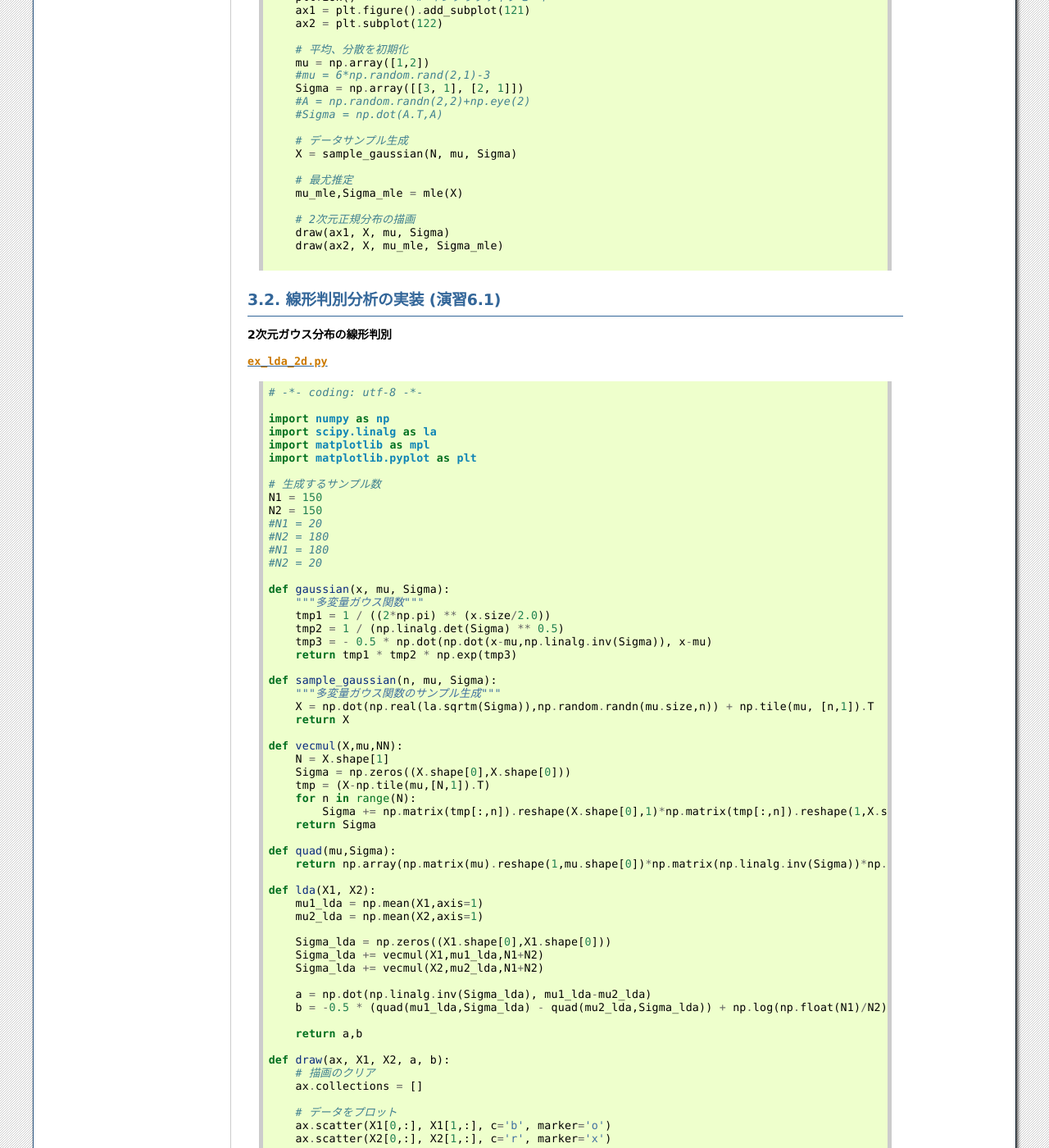
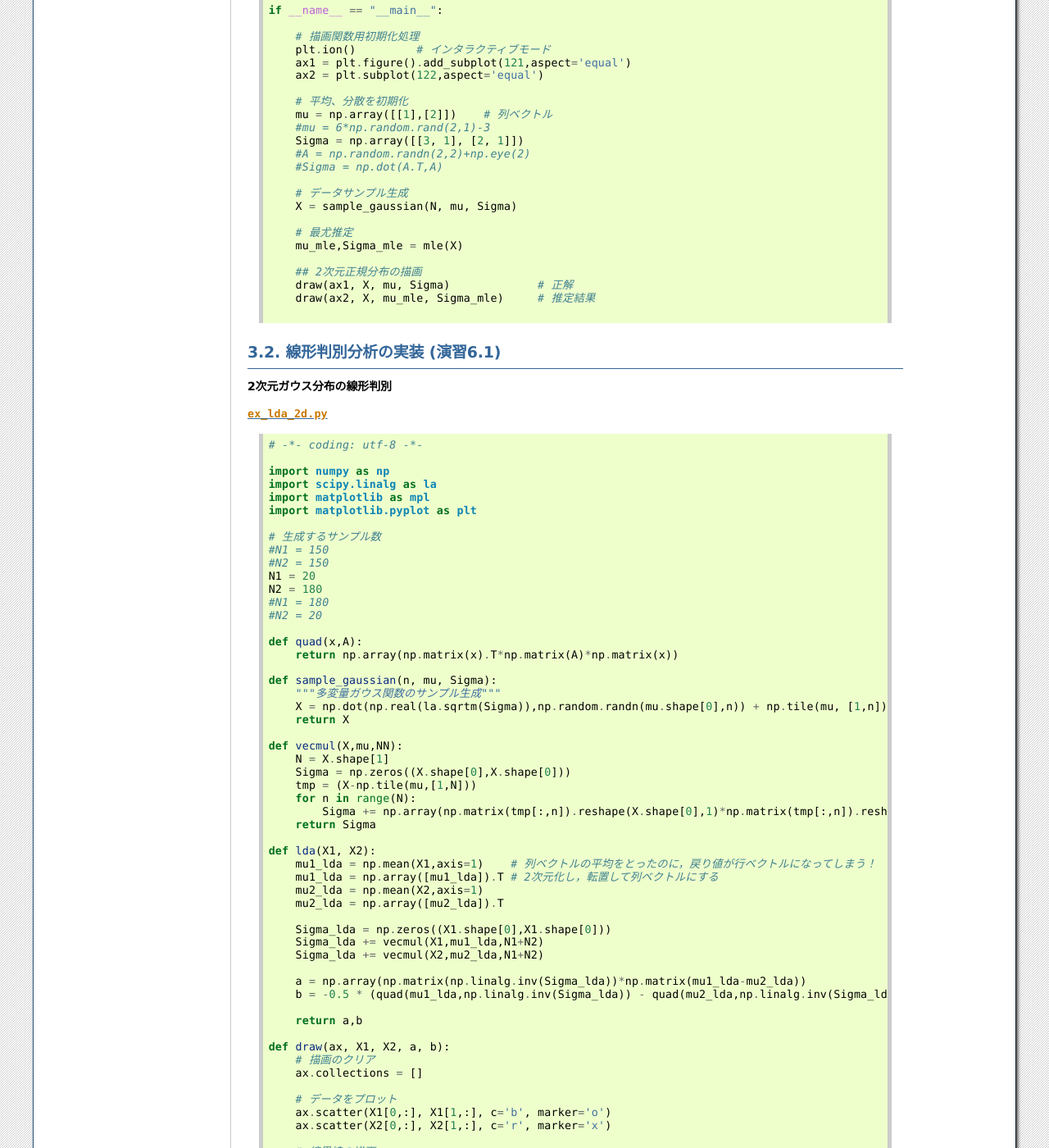
Before and after one commit to knoda/StatML, a Sphinx documentation site: the page built from source/exercise/1-3_ex.rst, in a window 1280 px wide and 1400 px high, scrolled down 2607 px. Shown: the whole window at 82% size. Built offline with Sphinx 7.4.7, drawn with Linux system fonts in a browser that asks for light colours; some of the changed text lies outside the part shown.

Commit message:
Some changes

```diff
--- a/source/exercise/1-3_ex.rst
+++ b/source/exercise/1-3_ex.rst
@@ -35,5 +35,9 @@
 多カテゴリ文字認識 (演習6.2)
 ============================
 
+:download:`ex_lda_digits_multi.py <./py/03/ex_lda_digits_multi.py>`
+
+.. literalinclude:: py/03/ex_lda_digits_multi.py
+
 宿題
 ====
--- a/source/exercise/1-4_ex.rst
+++ b/source/exercise/1-4_ex.rst
@@ -2,8 +2,8 @@
 最尤推定法におけるモデル選択
 ============================
 
-モデル選択の実装 (演習7.2)
-==========================
+モデル選択の実装 (演習7.2) ■
+============================
 
 
 宿題
--- a/source/exercise/py/02/ex_gaussian_2d.py
+++ b/source/exercise/py/02/ex_gaussian_2d.py
@@ -4,11 +4,14 @@
 import matplotlib as mpl
 import matplotlib.pyplot as plt
 
+def quad(x,A):
+    return np.array(np.matrix(x).T*np.matrix(A)*np.matrix(x))
+
 def gaussian(x, mu, Sigma):
     """多変量ガウス関数"""
     tmp1 = 1 / ((2*np.pi) ** (x.size/2.0))
     tmp2 = 1 / (np.linalg.det(Sigma) ** 0.5)
-    tmp3 = - 0.5 * np.dot(np.dot(x-mu, np.linalg.inv(Sigma)), x-mu)
+    tmp3 = - 0.5 * quad(x-mu,np.linalg.inv(Sigma))
     return tmp1 * tmp2 * np.exp(tmp3)
 
 def draw(ax, mu, Sigma):
@@ -22,7 +25,7 @@
     z = np.zeros((50,50))
     for i in range(len(ylist)):
         for j in range(len(xlist)):
-            xx = np.array([xlist[j], ylist[i]])
+            xx = np.array([[xlist[j]], [ylist[i]]])
             z[i,j] = gaussian(xx, mu, Sigma)
     cs = ax.pcolor(x, y, z)
     plt.colorbar(cs)
@@ -51,8 +54,8 @@
     ax = plt.figure().add_subplot(1,1,1)
 
     # 平均、分散を初期化
-    #mu = np.array([0, 1])
-    mu = 6*np.random.rand(2)-3
+    #mu = np.array([[0], [1]])
+    mu = 6*np.random.rand(2,1)-3
 
     #Sigma = np.array([[5, 0], [0, 1]]);
     Sigma = np.array([[5, 1], [1, 0.5]]);
--- a/source/exercise/py/03/ex_lda_2d.py
+++ b/source/exercise/py/03/ex_lda_2d.py
@@ -6,46 +6,41 @@
 import matplotlib.pyplot as plt
 
 # 生成するサンプル数
-N1 = 150
-N2 = 150
-#N1 = 20
-#N2 = 180
+#N1 = 150
+#N2 = 150
+N1 = 20
+N2 = 180
 #N1 = 180
 #N2 = 20
 
-def gaussian(x, mu, Sigma):
-    """多変量ガウス関数"""
-    tmp1 = 1 / ((2*np.pi) ** (x.size/2.0))
-    tmp2 = 1 / (np.linalg.det(Sigma) ** 0.5)
-    tmp3 = - 0.5 * np.dot(np.dot(x-mu,np.linalg.inv(Sigma)), x-mu)
-    return tmp1 * tmp2 * np.exp(tmp3)
+def quad(x,A):
+    return np.array(np.matrix(x).T*np.matrix(A)*np.matrix(x))
 
 def sample_gaussian(n, mu, Sigma):
     """多変量ガウス関数のサンプル生成"""
-    X = np.dot(np.real(la.sqrtm(Sigma)),np.random.randn(mu.size,n)) + np.tile(mu, [n,1]).T
+    X = np.dot(np.real(la.sqrtm(Sigma)),np.random.randn(mu.shape[0],n)) + np.tile(mu, [1,n])
     return X
 
 def vecmul(X,mu,NN):
     N = X.shape[1]
     Sigma = np.zeros((X.shape[0],X.shape[0]))
-    tmp = (X-np.tile(mu,[N,1]).T)
+    tmp = (X-np.tile(mu,[1,N]))
     for n in range(N):
-        Sigma += np.matrix(tmp[:,n]).reshape(X.shape[0],1)*np.matrix(tmp[:,n]).reshape(1,X.shape[0])/NN
+        Sigma += np.array(np.matrix(tmp[:,n]).reshape(X.shape[0],1)*np.matrix(tmp[:,n]).reshape(1,X.shape[0]))/NN
     return Sigma
 
-def quad(mu,Sigma):
-    return np.array(np.matrix(mu).reshape(1,mu.shape[0])*np.matrix(np.linalg.inv(Sigma))*np.matrix(mu).reshape(mu.shape[0],1))
-
 def lda(X1, X2):
-    mu1_lda = np.mean(X1,axis=1)
+    mu1_lda = np.mean(X1,axis=1)    # 列ベクトルの平均をとったのに，戻り値が行ベクトルになってしまう！
+    mu1_lda = np.array([mu1_lda]).T # 2次元化し，転置して列ベクトルにする
     mu2_lda = np.mean(X2,axis=1)
+    mu2_lda = np.array([mu2_lda]).T
 
     Sigma_lda = np.zeros((X1.shape[0],X1.shape[0]))
     Sigma_lda += vecmul(X1,mu1_lda,N1+N2)
     Sigma_lda += vecmul(X2,mu2_lda,N1+N2)
 
-    a = np.dot(np.linalg.inv(Sigma_lda), mu1_lda-mu2_lda)
-    b = -0.5 * (quad(mu1_lda,Sigma_lda) - quad(mu2_lda,Sigma_lda)) + np.log(np.float(N1)/N2)
+    a = np.array(np.matrix(np.linalg.inv(Sigma_lda))*np.matrix(mu1_lda-mu2_lda))
+    b = -0.5 * (quad(mu1_lda,np.linalg.inv(Sigma_lda)) - quad(mu2_lda,np.linalg.inv(Sigma_lda))) + np.log(np.float(N1)/N2)
 
     return a,b
 
@@ -78,11 +73,11 @@
 
     # 描画関数用初期化処理
     plt.ion()         # インタラクティブモード
-    ax = plt.figure().add_subplot(111)
+    ax = plt.figure().add_subplot(111,aspect='equal')
 
     # 平均、分散を初期化
-    mu1 = np.array([2,0])
-    mu2 = np.array([-2,0])
+    mu1 = np.array([ [2],[0]])  # 縦ベクトル
+    mu2 = np.array([[-2],[0]])
     Sigma = np.array([[1, 0], [0, 9]])
     #beta = -np.pi/4
     #Sigma = np.array([[9-8*(np.cos(beta)**2), 8*np.sin(beta)*np.cos(beta)], \
--- a/source/exercise/py/03/ex_lda_digits.py
+++ b/source/exercise/py/03/ex_lda_digits.py
@@ -5,30 +5,25 @@
 import matplotlib as mpl
 import matplotlib.pyplot as plt
 
-def gaussian(x, mu, Sigma):
-    """多変量ガウス関数"""
-    tmp1 = 1 / ((2*np.pi) ** (x.size/2.0))
-    tmp2 = 1 / (np.linalg.det(Sigma) ** 0.5)
-    tmp3 = - 0.5 * np.dot(np.dot(x-mu,np.linalg.inv(Sigma)), x-mu)
-    return tmp1 * tmp2 * np.exp(tmp3)
+def quad(x,A):
+    return np.array(np.matrix(x).T*np.matrix(A)*np.matrix(x))
 
 def vecmul(X,mu,NN):
     N = X.shape[1]
     Sigma = np.zeros((X.shape[0],X.shape[0]))
-    tmp = (X-np.tile(mu,[N,1]).T)
+    tmp = (X-np.tile(mu,[1,N]))
     for n in range(N):
         Sigma += np.matrix(tmp[:,n]).reshape(X.shape[0],1)*np.matrix(tmp[:,n]).reshape(1,X.shape[0])/NN
     return Sigma
-
-def quad(mu,Sigma):
-    return np.matrix(mu)*np.matrix(Sigma)*np.matrix(mu).T
 
 def lda(X1, X2):
     N1 = X1.shape[1]
     N2 = X2.shape[1]
 
     mu1 = np.mean(X1,axis=1)
+    mu1 = np.array([mu1]).T
     mu2 = np.mean(X2,axis=1)
+    mu2 = np.array([mu2]).T
 
     Sigma = np.zeros((X1.shape[0],X1.shape[0]))
     Sigma += vecmul(X1,mu1,N1+N2)
@@ -54,18 +49,13 @@
     mu1, mu2, Sigma = lda(X[:,:,1],X[:,:,2])  # 2と3の識別
     invS = np.linalg.inv(Sigma)
 
-    # カテゴリの事後確率の計算 (1データ)
-    #t = T[:,1,2]
-    #p1 = np.array(np.matrix(t)*np.matrix(invS)*np.matrix(mu1).T - quad(mu1,invS)/2)
-    #p2 = np.array(np.matrix(t)*np.matrix(invS)*np.matrix(mu2).T - quad(mu2,invS)/2)
-
     # カテゴリの事後確率の計算 (複数データ)
     t = T[:,:,1]  # 2のデータでテスト
-    p1 = np.array(np.matrix(mu1)*np.matrix(invS)*np.matrix(t) - quad(mu1,invS)/2)
-    p2 = np.array(np.matrix(mu2)*np.matrix(invS)*np.matrix(t) - quad(mu2,invS)/2)
+    p1 = np.array(np.matrix(t).T*np.matrix(invS)*np.matrix(mu1) - quad(mu1,invS)/2)
+    p2 = np.array(np.matrix(t).T*np.matrix(invS)*np.matrix(mu2) - quad(mu2,invS)/2)
 
     result =  np.sign(p1-p2)
-    val, ind = np.where(result == -1)
+    ind = np.where(result == -1)
 
     # 2を3と間違えたデータの表示
-    draw(t,ind)
+    draw(t,ind[0])
--- a/source/exercise/py/03/ex_mle_2d.py
+++ b/source/exercise/py/03/ex_mle_2d.py
@@ -8,24 +8,28 @@
 # 生成するサンプル数
 N = 1000
 
+def quad(x,A):
+    return np.array(np.matrix(x).T*np.matrix(A)*np.matrix(x))
+
 def gaussian(x, mu, Sigma):
     """多変量ガウス関数"""
-    tmp1 = 1 / ((2*np.pi) ** (x.size/2.0))
+    tmp1 = 1 / ((2*np.pi) ** (x.shape[0]/2.0))
     tmp2 = 1 / (np.linalg.det(Sigma) ** 0.5)
-    tmp3 = - 0.5 * np.dot(np.dot(x-mu,np.linalg.inv(Sigma)), x-mu)
+    tmp3 = - 0.5 * quad(x-mu,np.linalg.inv(Sigma))
     return tmp1 * tmp2 * np.exp(tmp3)
 
 def sample_gaussian(n, mu, Sigma):
     """多変量ガウス関数のサンプル生成"""
-    X = np.dot(np.real(la.sqrtm(Sigma)),np.random.randn(mu.size,n)) + np.tile(mu, [n,1]).T
+    X = np.dot(np.real(la.sqrtm(Sigma)),np.random.randn(mu.shape[0],n)) + np.tile(mu, [1,n])
     return X
 
 def mle(X):
-    mu_mle = np.mean(X,axis=1)
-    tmp = (X-np.tile(mu,[N,1]).T)
+    mu_mle = np.mean(X,axis=1)      # 列ベクトルの平均をとったのに，戻り値が行ベクトルになってしまう！
+    mu_mle = np.array([mu_mle]).T   # 2次元化し，転置して列ベクトルにする
+    tmp = (X-np.tile(mu,[1,N]))
     Sigma_mle = np.zeros((X.shape[0],X.shape[0]))
     for n in range(N):
-        Sigma_mle += np.matrix(tmp[:,n]).reshape(X.shape[0],1)*np.matrix(tmp[:,n]).reshape(1,X.shape[0])/N
+        Sigma_mle += np.array(np.matrix(tmp[:,n]).reshape(X.shape[0],1)*np.matrix(tmp[:,n]).reshape(1,X.shape[0]))/N
     return mu_mle, Sigma_mle
 
 def draw(ax, X, mu, Sigma):
@@ -42,7 +46,7 @@
     z = np.zeros((50,50))
     for i in range(len(ylist)):
         for j in range(len(xlist)):
-            xx = np.array([xlist[j], ylist[i]])
+            xx = np.array([[xlist[j]], [ylist[i]]])
             z[i,j] = gaussian(xx, mu, Sigma)
     ax.contour(x, y, z, np.linspace(0.01,0.5,10), colors='k', linewidth=1)
 
@@ -63,11 +67,11 @@
 
     # 描画関数用初期化処理
     plt.ion()         # インタラクティブモード
-    ax1 = plt.figure().add_subplot(121)
-    ax2 = plt.subplot(122)
+    ax1 = plt.figure().add_subplot(121,aspect='equal')
+    ax2 = plt.subplot(122,aspect='equal')
 
     # 平均、分散を初期化
-    mu = np.array([1,2])
+    mu = np.array([[1],[2]])    # 列ベクトル
     #mu = 6*np.random.rand(2,1)-3
     Sigma = np.array([[3, 1], [2, 1]])
     #A = np.random.randn(2,2)+np.eye(2)
@@ -79,6 +83,6 @@
     # 最尤推定
     mu_mle,Sigma_mle = mle(X)
 
-    # 2次元正規分布の描画
-    draw(ax1, X, mu, Sigma)
-    draw(ax2, X, mu_mle, Sigma_mle)
+    ## 2次元正規分布の描画
+    draw(ax1, X, mu, Sigma)             # 正解
+    draw(ax2, X, mu_mle, Sigma_mle)     # 推定結果
```
Also changed, not shown: source/exercise/1-1_ex.rst (+18 -0 lines), source/exercise/1-2_ex.rst (+12 -0 lines), source/exercise/1-5_ex.rst (+4 -4 lines), 6 other files.
